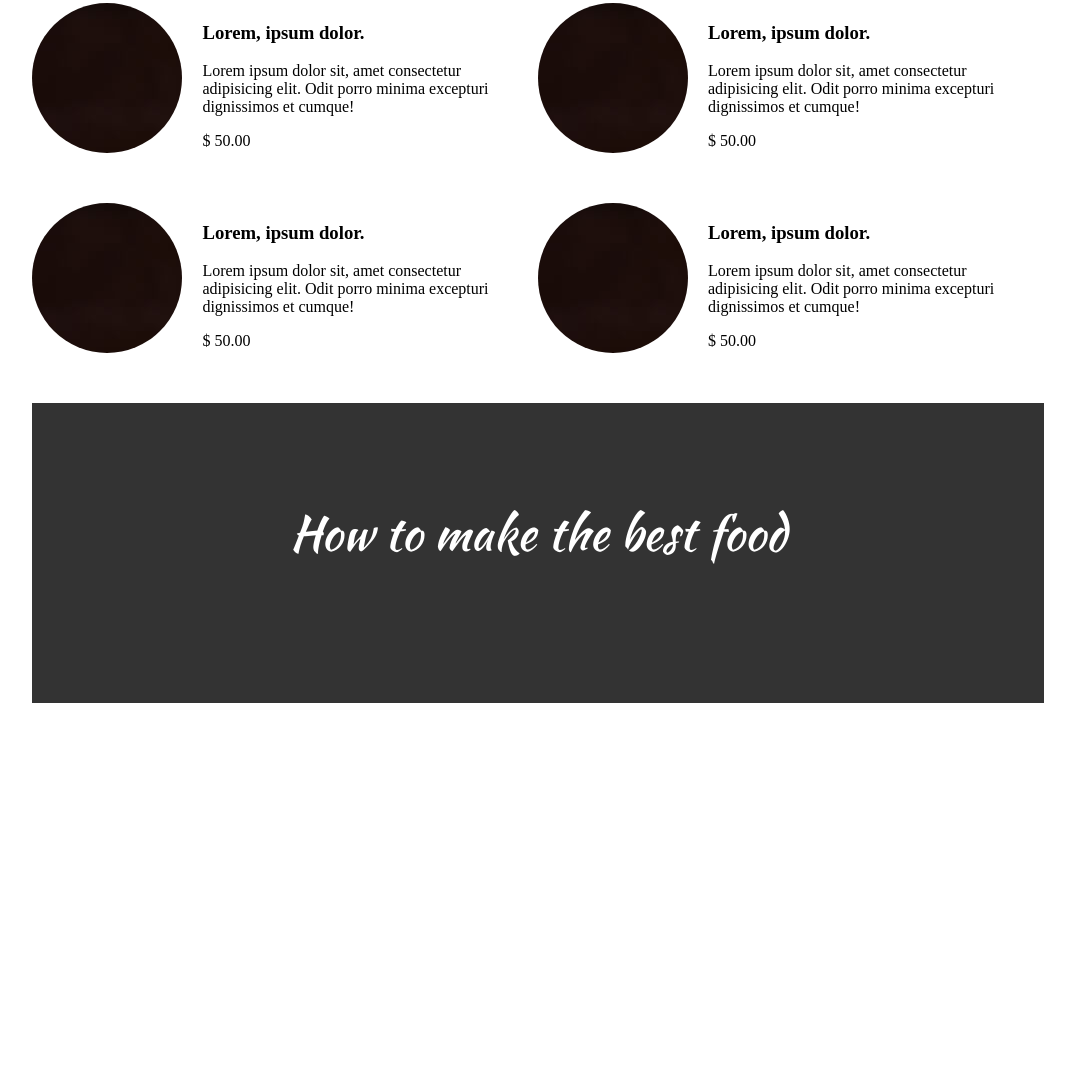
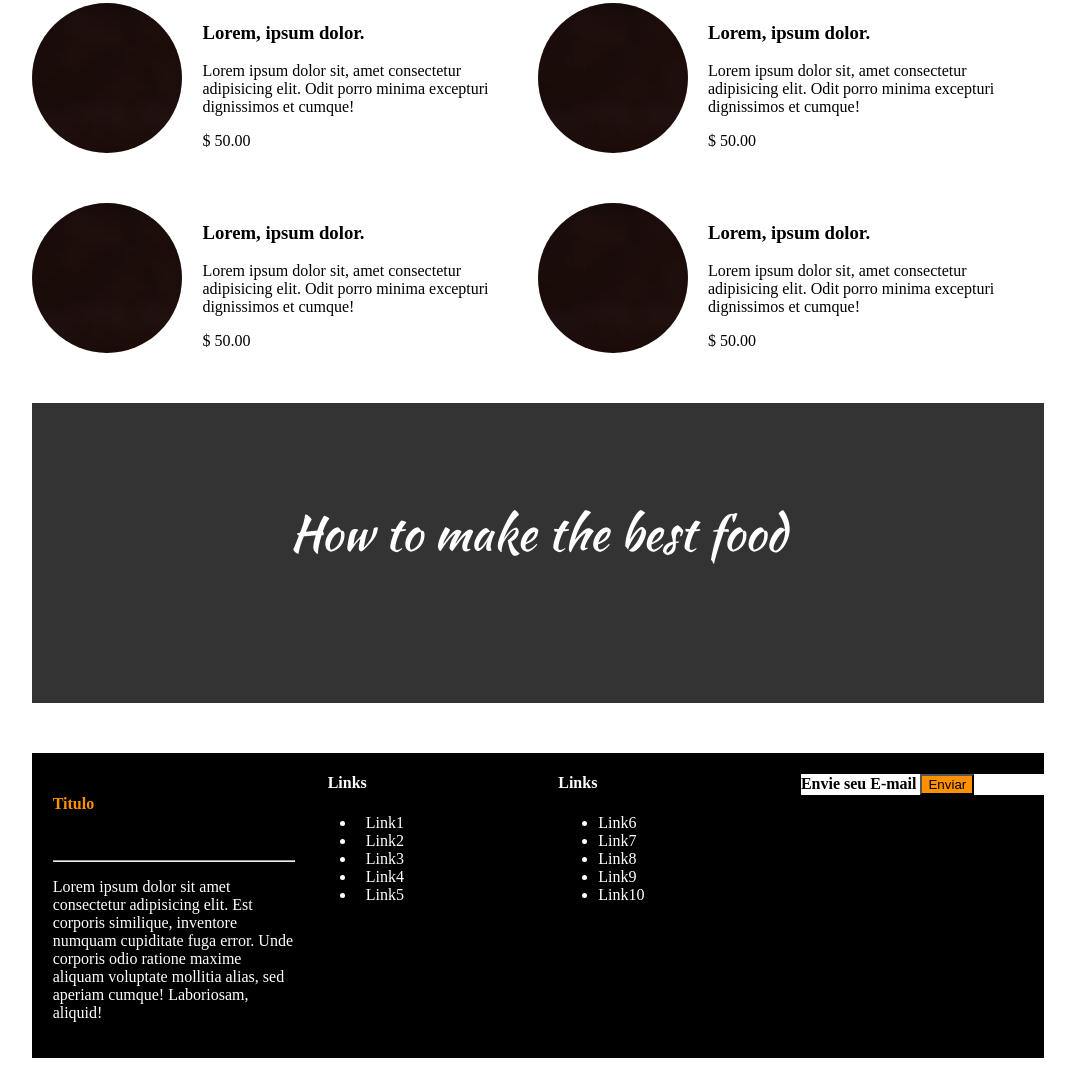
Before and after one commit to MatheusSoares93/Novo, a plain HTML site: page index.html in a window 1280 px wide. Shown: the part 1881-2947 px from the top of the page, without its empty margins (102-1177 px from the left). Before the commit the page ends 2642 px from the top, so only its background shows below. Drawn offline with Linux system fonts and the light colour scheme.

Commit message:
4 commit do proejto

```diff
--- a/index.html
+++ b/index.html
@@ -339,9 +339,46 @@
                 </div>
             </div>
 
-            <section class="video-banner">
-                <h2> How to make the best food </h2>
-            </section>
+    <section class="video-banner">
+        <h2> How to make the best food </h2>
+    </section>
+
+    <section class="footer">
+        <div style="background-color: #000; width: 100%; display: flex;">
+            <article style="color:#ff9100; width:25%; padding: 2%;">
+                <h1>Titulo</h1>
+                <br>
+                <hr>
+                <p style="color: #FFF;">Lorem ipsum dolor sit amet consectetur adipisicing elit. Est corporis similique, inventore numquam cupiditate fuga error. Unde corporis odio ratione maxime aliquam voluptate mollitia alias, sed aperiam cumque! Laboriosam, aliquid!</p>
+            </article>
+
+            <article style="width: 25%;">
+                <h1 style="color: #FFF; padding-left: 5%;">Links</h1>
+                <ul>
+                    <li style="color: #FFF; padding-left: 5%;">Link1</li>
+                    <li style="color: #FFF; padding-left: 5%;">Link2</li>
+                    <li style="color: #FFF; padding-left: 5%;">Link3</li>
+                    <li style="color: #FFF; padding-left: 5%;">Link4</li>
+                    <li style="color: #FFF; padding-left: 5%;">Link5</li>
+                </ul>
+            </article>
+
+            <article style="width: 25%;">
+                <h1 style="color: #FFF;">Links</h1>
+                <ul>
+                    <li style="color: #FFF;">Link6</li>
+                    <li style="color: #FFF">Link7</li>
+                    <li style="color: #FFF">Link8</li>
+                    <li style="color: #FFF">Link9</li>
+                    <li style="color: #FFF">Link10</li>
+                </ul>
+            </article>
+
+            <article style="width: 25%;">
+                <h1 style="background-color: #FFF; width: auto;">Envie seu E-mail <button style="color:#000; background-color:#ff9100;">Enviar</button></h1>
+            </article>
+        </div>
+    </section>
 
 </body>
 
```
